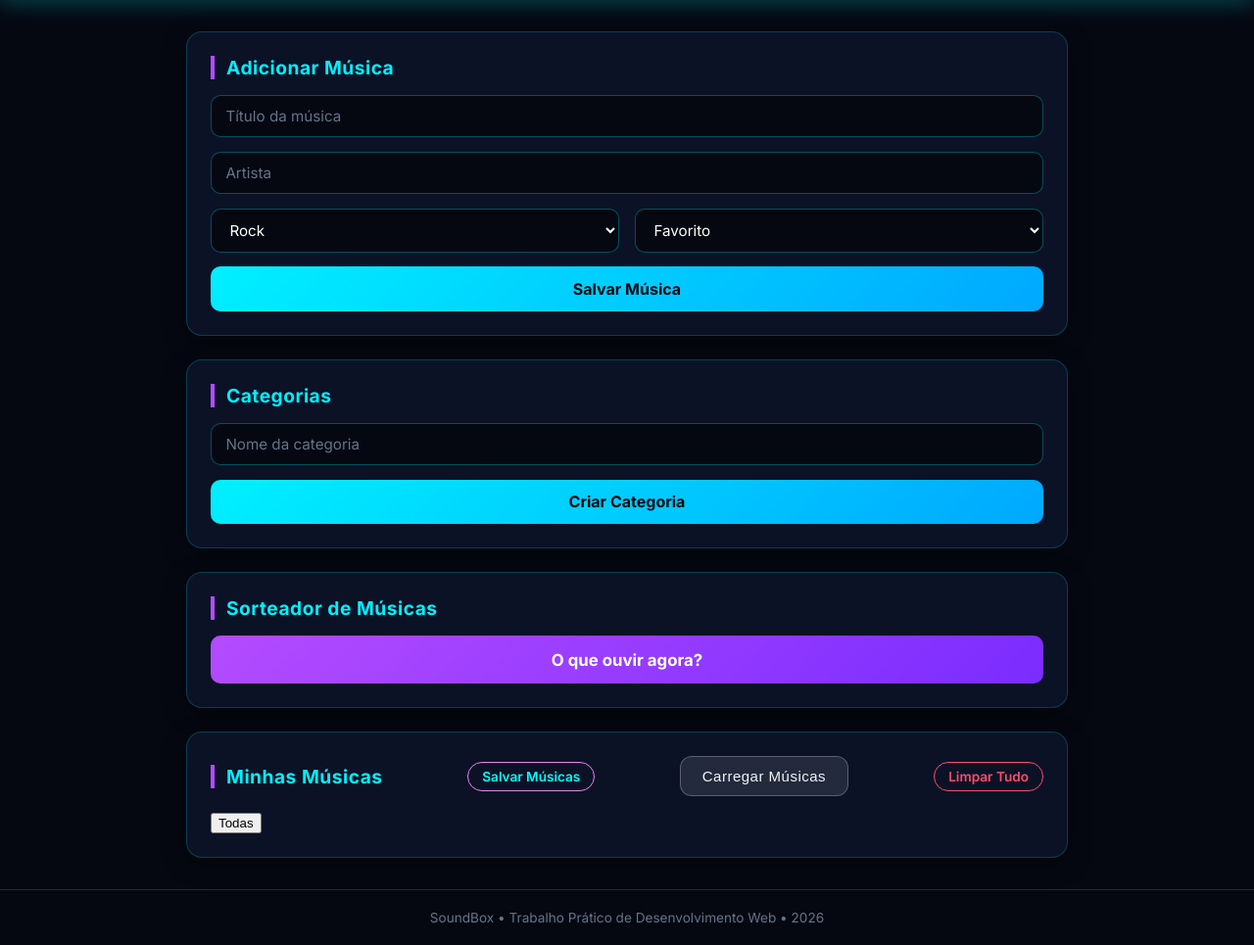
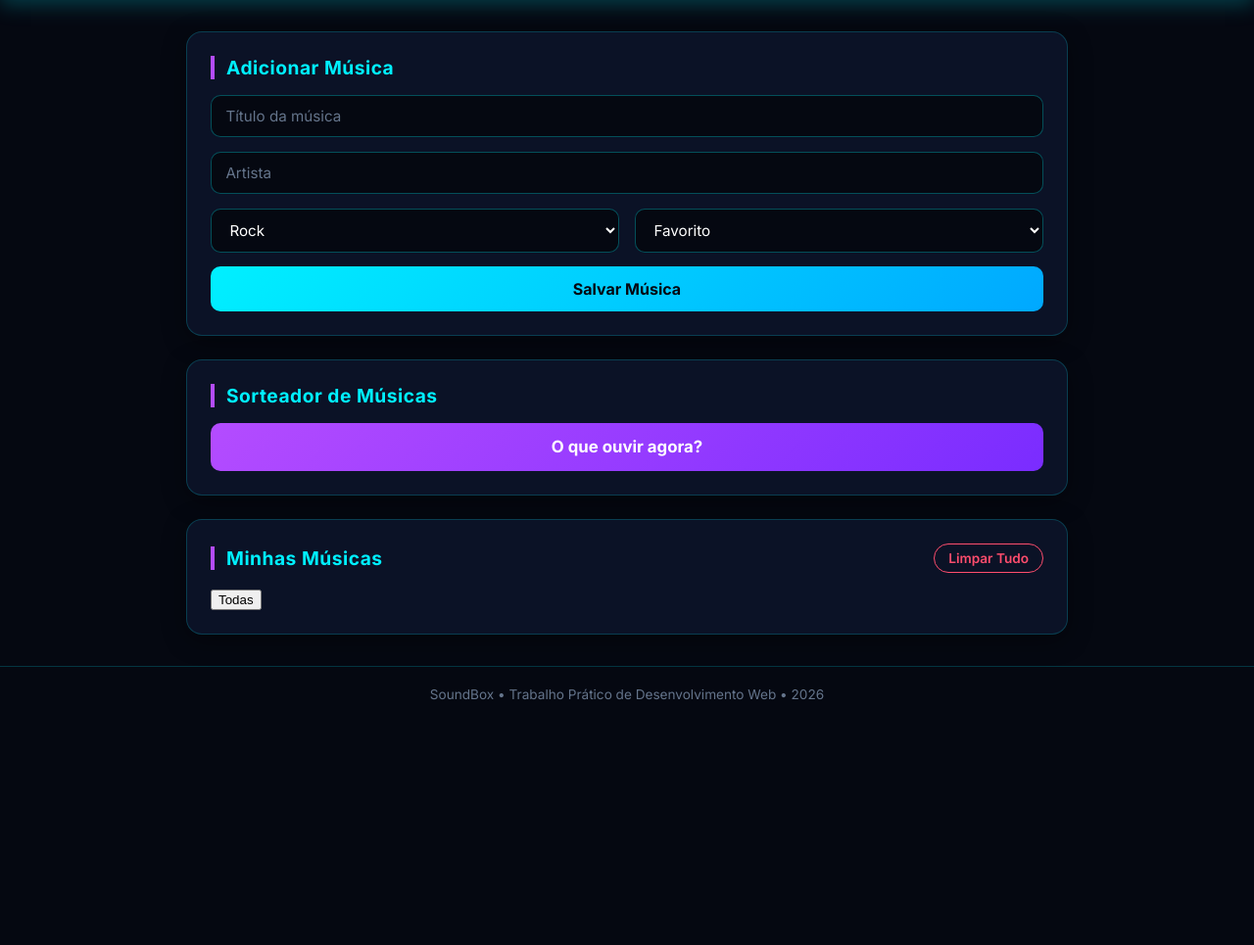
Before and after one commit to miguel-abjaud/TrabalhoLPW, a plain HTML site: page index.html in a window 1280 px wide. Shown: the part 78-1043 px from the top of the page at 98% size. After the commit the page ends 815 px from the top, so only its background shows below. Drawn offline with Linux system fonts and the light colour scheme.

Commit message:
retirando algo

```diff
--- a/index.html
+++ b/index.html
@@ -9,7 +9,6 @@
 </head>
 <body>
 
-
     <header class="main-header">
         <h1> SoundBox</h1>
         <div class="user-controls">
@@ -20,7 +19,6 @@
     </header>
 
     <div class="container">
-
 
         <div class="card">
             <h3>Adicionar Música</h3>
@@ -50,21 +48,9 @@
                         <option value="Ouvir Depois">Ouvir Depois</option>
                     </select>
                 </div>
-                <button type="submit" id = "salvar" class="btn-primary">Salvar Música</button>
+                <button type="submit" id="salvar" class="btn-primary">Salvar Música</button>
             </form>
         </div>
-
-                <div class="card">
-            <h3>Categorias</h3>
-            <form id="form-categoria">
-                <div class="form-group">
-                    <input type="text" id="nome-categoria" placeholder="Nome da categoria" required>
-                </div>
-                <button type="submit" id="salvar-categoria" class="btn-primary">Criar Categoria</button>
-            </form>
-            <div id="lista-categorias"></div>
-        </div>
-
 
         <div class="card">
             <h3>Sorteador de Músicas</h3>
@@ -72,18 +58,15 @@
             <div id="resultado-sorteio" class="sorteio-box"></div>
         </div>
 
-        <div id = "mensagem" class = "escondido">
+        <div id="mensagem" class="escondido"></div>
 
-        </div>
 
         <div class="card">
             <div class="header-lista">
                 <h3>Minhas Músicas</h3>
-                <button id = "salvar-musicas">Salvar Músicas</button>
-                <button id = "carregar-musicas">Carregar Músicas</button>
                 <button id="limpar-tudo">Limpar Tudo</button>
             </div>
-                        <div id="filtros" class="filtros">
+            <div id="filtros" class="filtros">
                 <button type="button" class="btn-filtro ativo" data-categoria="Todas">Todas</button>
             </div>
             <ul id="lista"></ul>
@@ -91,10 +74,11 @@
 
     </div>
 
+
     <div id="modal-perfil" class="modal escondido">
         <div class="modal-conteudo">
             <h2>Gerenciar Perfis</h2>
-            <button id = "btn-modal">X</button>
+            <button id="btn-modal">X</button>
             <div id="lista-perfis"></div>
             <hr>
             <h3>Novo Perfil</h3>
@@ -104,9 +88,11 @@
             </form>
         </div>
     </div>
-  <footer class="main-footer">
-             <p>SoundBox &bull; Trabalho Prático de Desenvolvimento Web &bull; 2026</p>
-        </footer>
+
+    <footer class="main-footer">
+        <p>SoundBox &bull; Trabalho Prático de Desenvolvimento Web &bull; 2026</p>
+    </footer>
+
     <script src="script.js"></script>
 </body>
 </html>
```
